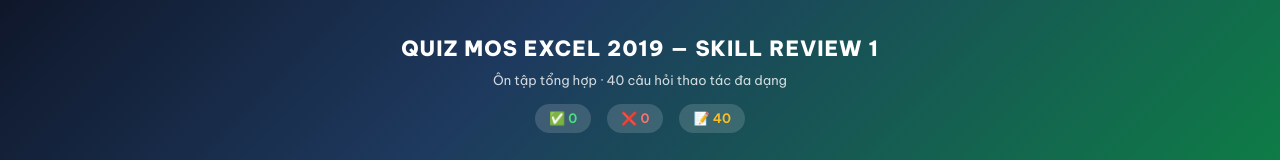
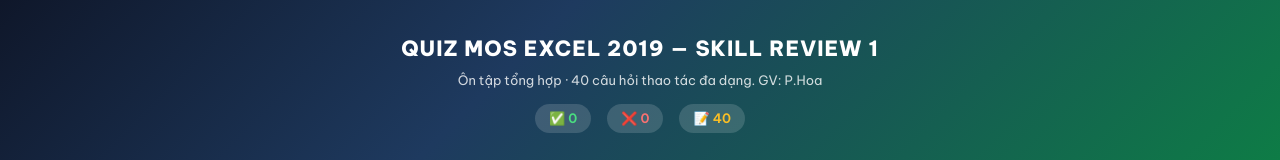
Before and after one commit to hoacuchi24/mos_excel2k9_skillreview1_main, a plain HTML site: page index.html in a window 1280 px wide. Shown: the top 160 px of the page. Drawn offline with Linux system fonts and the light colour scheme.

Commit message:
Update index.html

```diff
--- a/index.html
+++ b/index.html
@@ -42,7 +42,7 @@
 <body>
 <div class="hero">
 <h1>QUIZ MOS EXCEL 2019 — SKILL REVIEW 1</h1>
-<p>Ôn tập tổng hợp · 40 câu hỏi thao tác đa dạng</p>
+<p>Ôn tập tổng hợp · 40 câu hỏi thao tác đa dạng. GV: P.Hoa</p>
 <div class="scoreboard"><span id="sc-ok">✅ 0</span><span id="sc-no">❌ 0</span><span id="sc-re">📝 40</span></div>
 </div>
 <div class="container" id="qz"></div>
```
